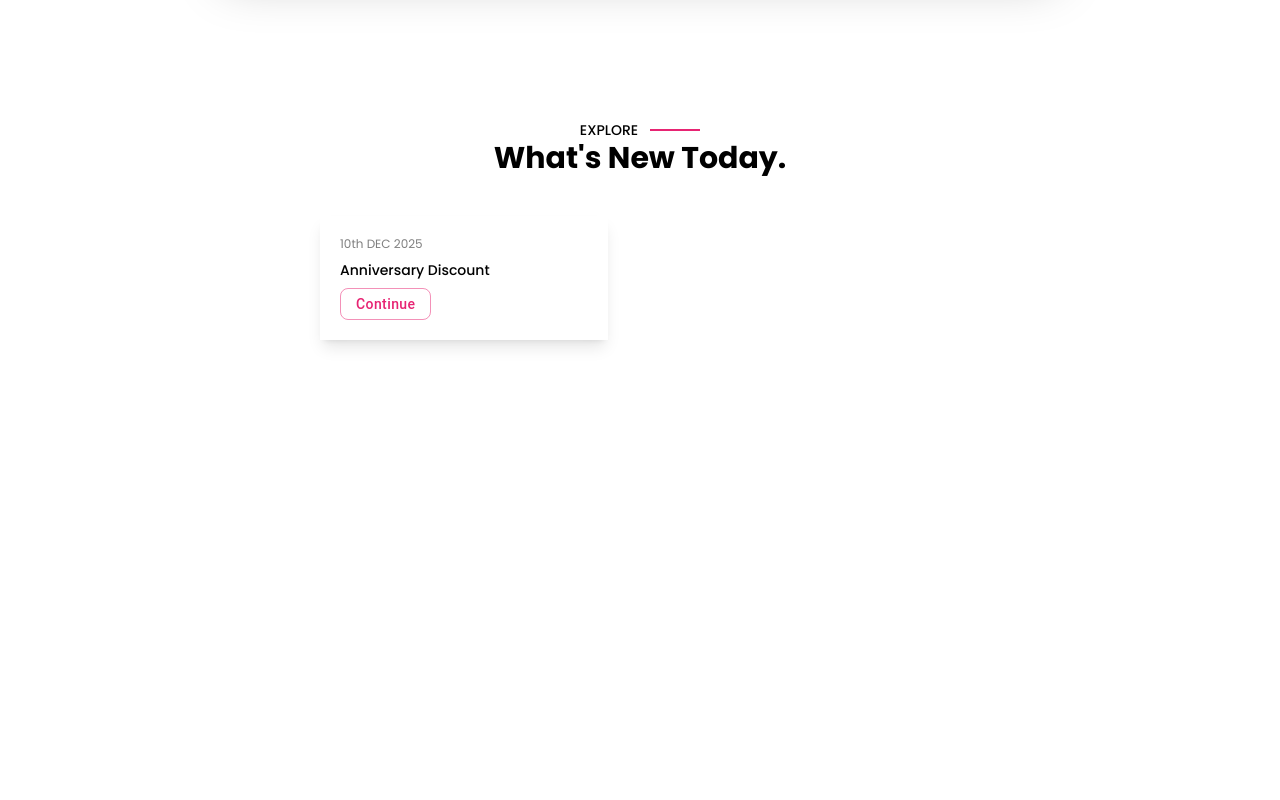
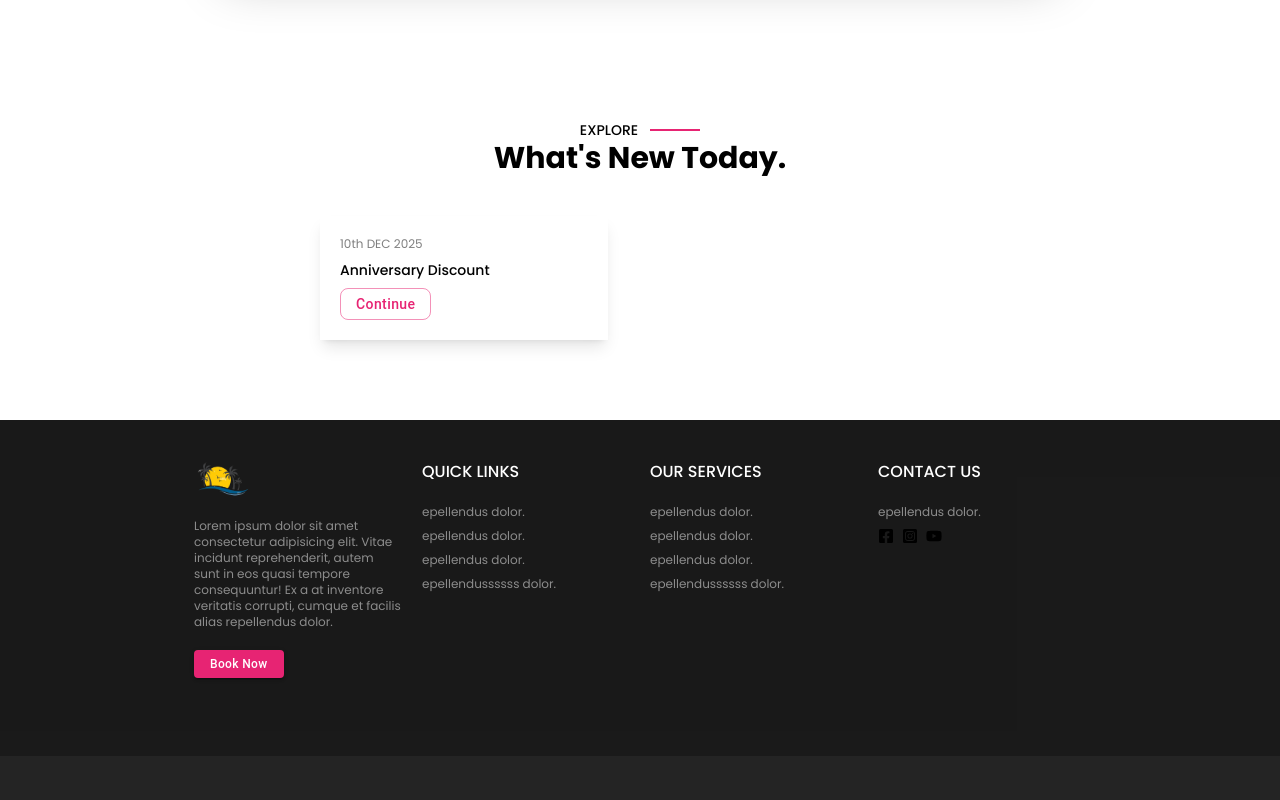
Before and after one commit to FajiSource/villa-perez-resort, a React (Vite) app: page / in a window 1280 px wide. Shown: the part 3080-3880 px from the top of the page. After the commit the page ends 3836 px from the top, so only its background shows below. Built offline with nearby package versions, Linux system fonts and the light colour scheme.

Commit message:
adjaasted esplore hiehth

```diff
--- a/src/components/Explore.tsx
+++ b/src/components/Explore.tsx
@@ -4,7 +4,7 @@ export default function Explore() {
     return (
         <section
         id="explore"
-        className="w-full h-screen text-black relative flex  items-start flex-col ">
+        className="w-full pb-20 text-black relative flex  items-start flex-col ">
             <div className="text-center flex flex-col w-full items-center justify-center mb-10 max-w-xs self-center">
                 <span className="text-sm flex flex-row items-center gap-3 font-medium">EXPLORE<span className="border-b-2  border-rose w-[50px]"></span></span>
                 <span className="text-3xl font-bold ">What's New Today.</span>
```
